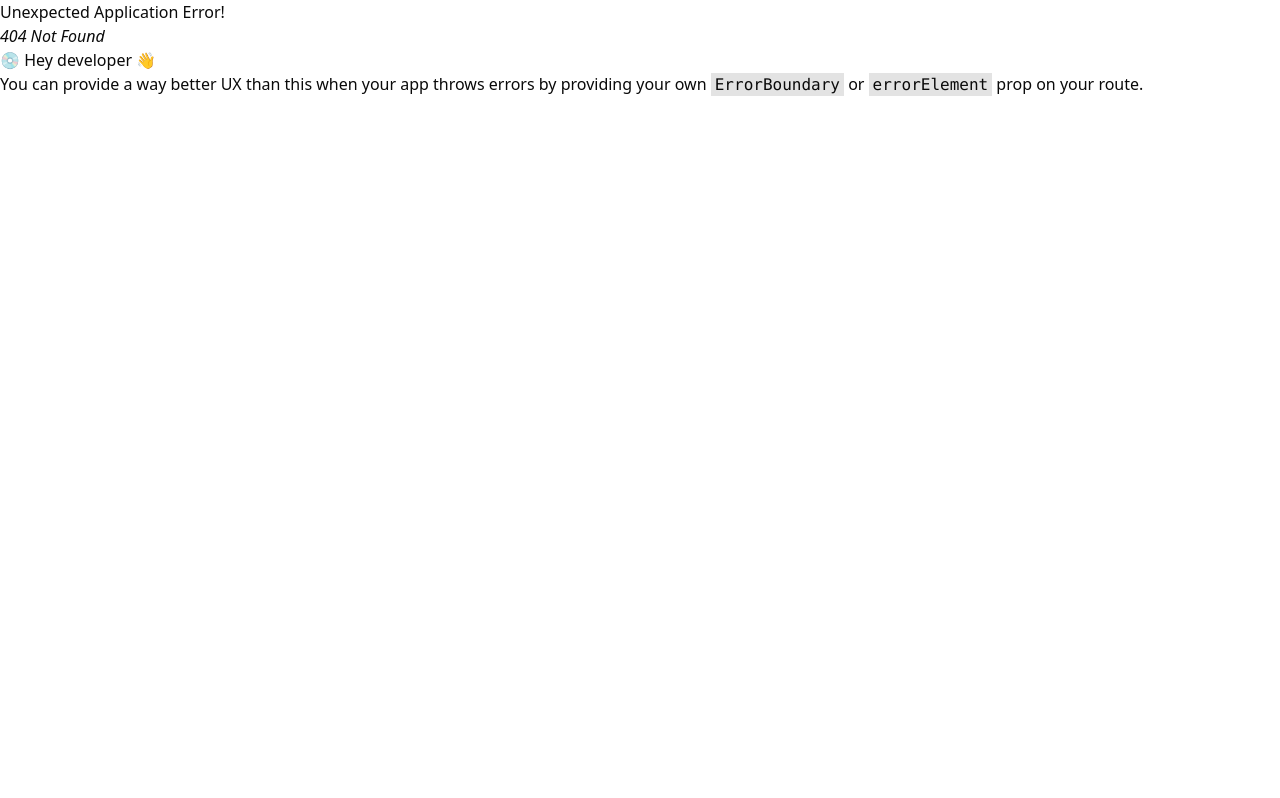
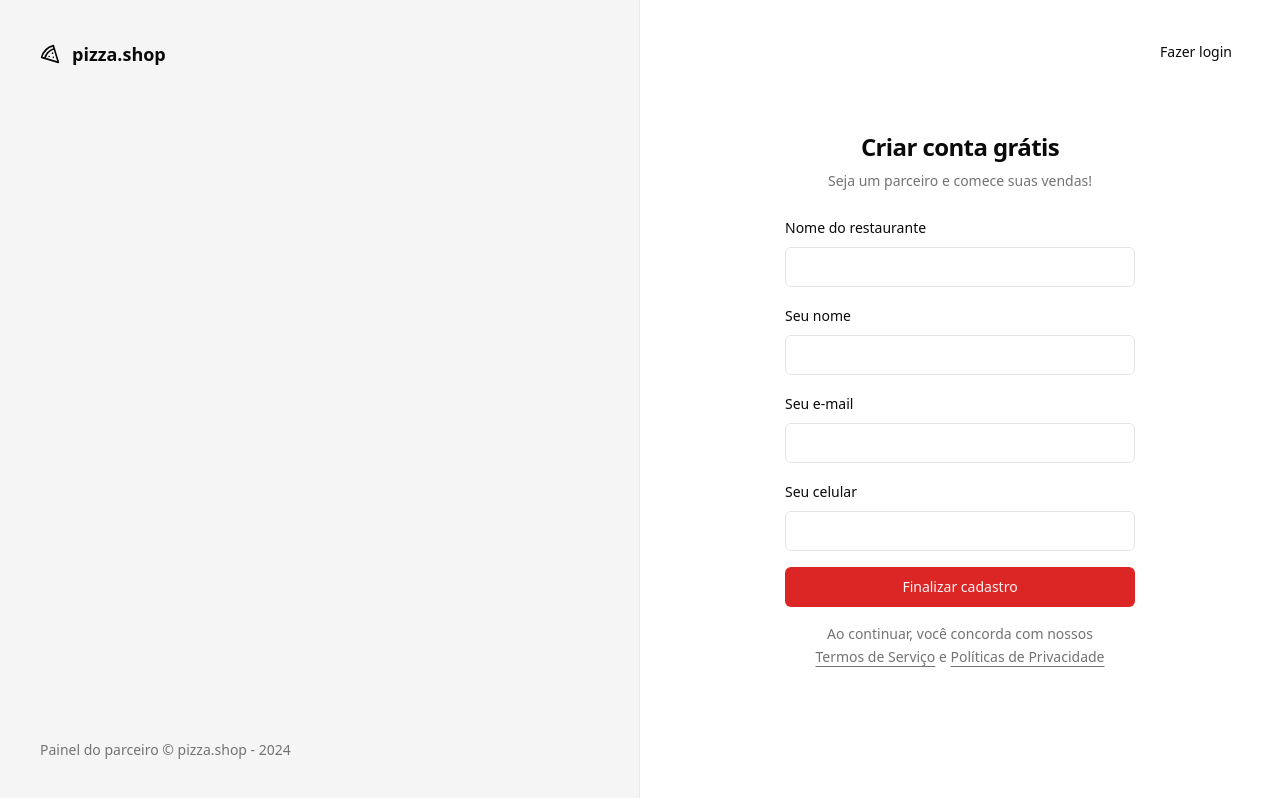
Before and after one commit to JupiterCoffeee/desafio04, a React (Vite) app: page /sign-up in a window 1280 px wide. Before the commit this address had no page. Built offline with nearby package versions, Linux system fonts and the light colour scheme.

Commit message:
Signup page created and configurated

```diff
--- /dev/null
+++ b/src/pages/auth/sign-up.tsx
@@ -0,0 +1,109 @@
+import { Helmet } from 'react-helmet-async'
+import { useForm } from 'react-hook-form'
+import { Link, useNavigate } from 'react-router-dom'
+import { toast } from 'sonner'
+import { z } from 'zod'
+
+import { Button } from '@/components/ui/button'
+import { Input } from '@/components/ui/input'
+import { Label } from '@/components/ui/label'
+
+const signUpForm = z.object({
+  restaurantName: z.string(),
+  managerName: z.string(),
+  phone: z.string(),
+  email: z.string().email(),
+})
+
+type SignUpForm = z.infer<typeof signUpForm>
+export function SignUp() {
+  const navigate = useNavigate()
+
+  const {
+    register,
+    handleSubmit,
+    formState: { isSubmitting },
+  } = useForm<SignUpForm>()
+
+  async function handleSignUp(data: SignUpForm) {
+    try {
+      console.log(data)
+      await new Promise((resolve) => setTimeout(resolve, 2000))
+
+      toast.success('Restaurante cadastrado com sucesso', {
+        action: {
+          label: 'Login',
+          onClick: () => navigate('/sign-in'),
+        },
+      })
+    } catch {
+      toast.error('Erro ao cadastrar restaurante.')
+    }
+  }
+
+  return (
+    <>
+      <Helmet title="Cadastro" />
+      <div className="p-8">
+        <Button variant="ghost" asChild className="absolute right-8 top-8">
+          <Link to="/sign-in">Fazer login</Link>
+        </Button>
+        <div className="flex w-[350px] flex-col justify-center gap-6">
+          <div className="flex flex-col gap-2 text-center">
+            <h1 className="text-2xl font-semibold tracking-tight">
+              Criar conta grátis
+            </h1>
+            <p className="text-sm text-muted-foreground">
+              Seja um parceiro e comece suas vendas!
+            </p>
+          </div>
+
+          <form onSubmit={handleSubmit(handleSignUp)} className="space-y-4">
+            <div className="space-y-2">
+              <Label htmlFor="restaurantName">Nome do restaurante</Label>
+              <Input
+                id="restaurantName"
+                type="restaurantName"
+                {...register('restaurantName')}
+              />
+            </div>
+
+            <div className="space-y-2">
+              <Label htmlFor="managerName">Seu nome</Label>
+              <Input
+                id="managerName"
+                type="managerName"
+                {...register('managerName')}
+              />
+            </div>
+
+            <div className="space-y-2">
+              <Label htmlFor="email">Seu e-mail</Label>
+              <Input id="email" type="email" {...register('email')} />
+            </div>
+
+            <div className="space-y-2">
+              <Label htmlFor="phone">Seu celular</Label>
+              <Input id="phone" type="tel" {...register('phone')} />
+            </div>
+
+            <Button disabled={isSubmitting} className="w-full" type="submit">
+              Finalizar cadastro
+            </Button>
+
+            <p className="px-6 text-center text-sm leading-relaxed text-muted-foreground">
+              Ao continuar, você concorda com nossos{' '}
+              <a href="#" className="underline underline-offset-4">
+                Termos de Serviço
+              </a>{' '}
+              e{' '}
+              <a href="#" className="underline underline-offset-4">
+                Políticas de Privacidade
+              </a>
+            </p>
+          </form>
+        </div>
+      </div>
+    </>
+  )
+}
--- a/src/routes.tsx
+++ b/src/routes.tsx
@@ -4,6 +4,7 @@
 import { AuthLayout } from './pages/_layouts/auth'
 import { Dashboard } from './pages/app/dashboard'
 import { SignIn } from './pages/auth/sign-in'
+import { SignUp } from './pages/auth/sign-up'
 
 export const router = createBrowserRouter([
   {
@@ -14,6 +15,9 @@
   {
     path: '/',
     element: <AuthLayout />,
-    children: [{ path: '/sign-in', element: <SignIn /> }],
+    children: [
+      { path: '/sign-in', element: <SignIn /> },
+      { path: '/sign-up', element: <SignUp /> },
+    ],
   },
 ])
```
